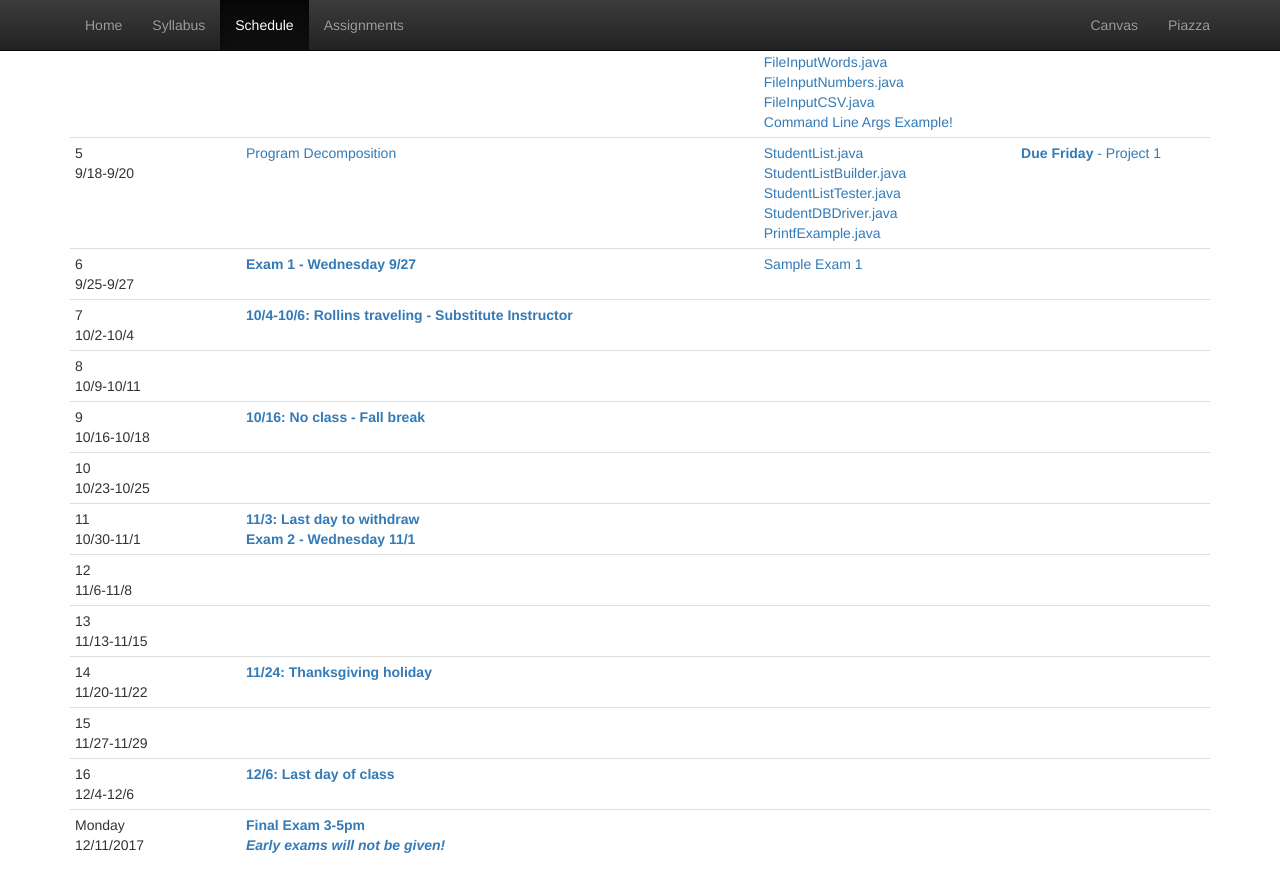
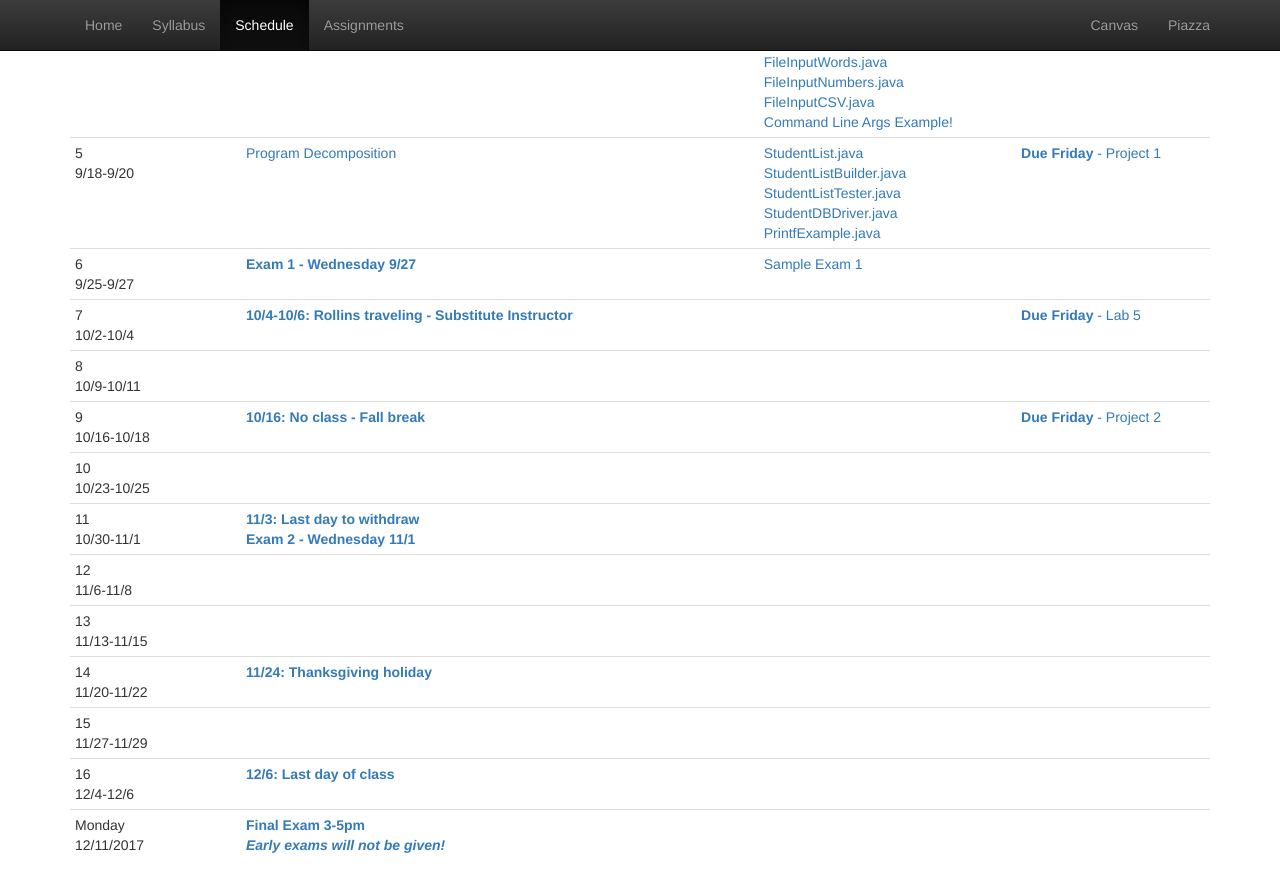
Before and after one commit to CS112-F17/cs112-f17.github.io, a Jekyll site: the page built from schedule.html, in a window 1280 px wide and 900 px high, scrolled down 637 px. Shown: the top 892 px of the window. Built offline with Jekyll 4.4.1, drawn with Linux system fonts in a browser that asks for light colours.

Commit message:
adding lab5 and project 2

```diff
--- a/assignments.html
+++ b/assignments.html
@@ -74,12 +74,12 @@ title: Assignments
      <td><a href="https://github.com/CS112-F17/projects/blob/master/project1.md">Project 1</a></td>
      <td>Friday 9/22, 5:00pm</td>
    </tr>
-<!--
    <tr>
      <td>2</td>
      <td><a href="https://github.com/CS112-F17/projects/blob/master/project2.md">Project 2</a></td>
-     <td>Friday 10/14, 5:00pm</td>
+     <td>Friday 10/20, 5:00pm</td>
    </tr>
+<!--
    <tr>
      <td>3</td>
      <td><a href="https://github.com/CS112-F17/projects/blob/master/project3.md">Project 3</a></td>
--- a/schedule.html
+++ b/schedule.html
@@ -177,8 +177,8 @@ title: Schedule
 				<a href="https://github.com/CS112-F17/code/blob/master/ImageManipulator.java">ImageManipulator.java</a><br/> -->
 		</td>
 		<td>
-<!-- 				<a href="https://github.com/CS112-F17/labs/blob/master/image_exercise.md">Image Exercise</a><br/>
-	<a href="https://github.com/CS112-F17/labs/blob/master/lab5.md">Lab 5</a><br/> -->
+ 				<!-- <a href="https://github.com/CS112-F17/labs/blob/master/image_exercise.md">Image Exercise</a><br/> -->
+				<a href="https://github.com/CS112-F17/labs/blob/master/lab5.md"><strong>Due Friday</strong> - Lab 5</a><br/>
 		</td>
 	</tr>
 	<tr>
@@ -209,6 +209,7 @@ title: Schedule
 				<a href="https://github.com/CS112-F17/code/blob/master/USFPersonTester.java">USFPersonTester.java</a><br/> -->
 		</td>
 		<td>
+			<a href="https://github.com/CS112-F17/projects/blob/master/project2.md"><strong>Due Friday</strong> - Project 2</a>
 				<!-- 				<a href="https://github.com/CS112-F17/labs/blob/master/lab6.md">Lab 6</a><br/>				 -->
 		</td>
 	</tr>
```
